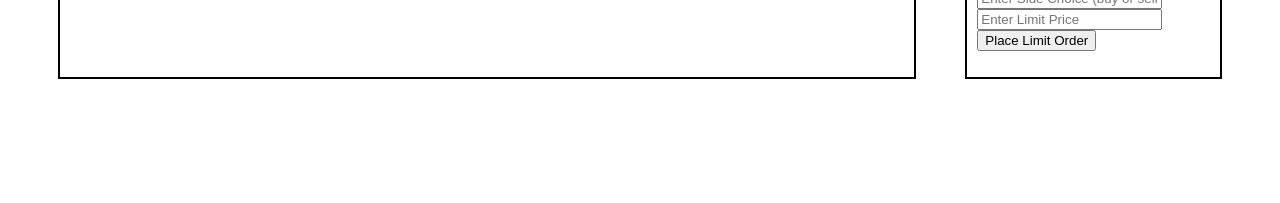
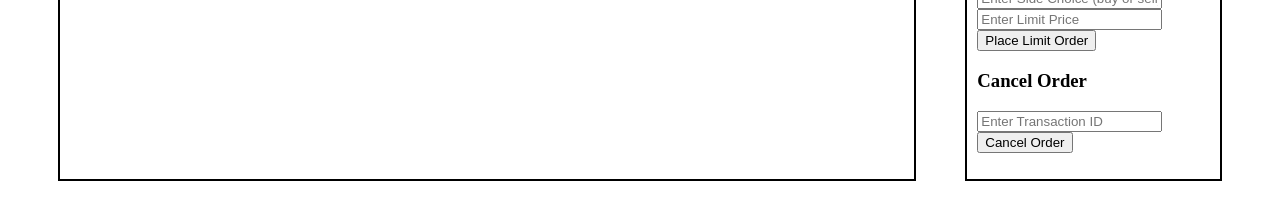
Before and after one commit to AidanB446/justin, a Next.js app in the folder frontend/: page /home in a window 1280 px wide. Shown: the part 586-789 px from the top of the page. Built offline with nearby package versions, Linux system fonts and the light colour scheme; no server answers; sample sign-in values are in the browser's storage.

Commit message:
cancel order addition

```diff
--- a/frontend/app/components/order.js
+++ b/frontend/app/components/order.js
@@ -1,6 +1,5 @@
 "use client";
 
-import { doc } from "prettier";
 import styles from "./order.module.css";
 
 export default function Order(props) {
@@ -8,11 +7,14 @@ export default function Order(props) {
 	// implement cancel order
 	// cancel order needs to be iterative on server side.
 
+	// expose the transaction id
+
+
 	if (typeof props.pipe === "string") {
 		return <div className={styles.order}>{props.pipe}</div>;
 	}
 
-	const newArr = [...props.pipe.slice(0, 5), ...props.pipe.slice(7)];
+	const newArr = [...props.pipe.slice(0, 5), ...props.pipe.slice(6)];
 
 	async function getOrderStatus() {
 		const token = sessionStorage.getItem("token") || null;
@@ -73,7 +75,6 @@ export default function Order(props) {
 				<button onClick={getOrderStatus}>Get Order Status</button>
 				<p id="status_output"></p>
 			</span>
-			<button>Cancel Order</button>
 		</div>
 	);
 }
--- a/frontend/app/home/page.js
+++ b/frontend/app/home/page.js
@@ -4,13 +4,17 @@ import { useEffect, useState } from "react";
 import styles from "./page.module.css";
 
 import Order from "../components/order";
+import {doc} from "prettier";
+import {DEFAULT_SERIF_FONT} from "next/dist/shared/lib/constants";
 
 export default function Home() {
 	const [users, setUsers] = useState([]);
 	const [usernames, setUsernames] = useState([]);
 	const [token, setToken] = useState("");
 
-	const [retrievedOrders, setRetrievedOrders] = useState(["Please complete the fields above, and press the Get Orders button to retrieve previous transactions."]);
+	const [retrievedOrders, setRetrievedOrders] = useState([
+		"Please complete the fields above, and press the Get Orders button to retrieve previous transactions.",
+	]);
 
 	useEffect(() => {
 		const token = sessionStorage.getItem("token");
@@ -193,6 +197,49 @@ export default function Home() {
 		console.log(orders);
 	}
 
+	async function cancelOrder() {
+
+		const user_token = sessionStorage.getItem("token") || null;
+
+		if (user_token === null) {
+			alert("Please login again");
+			window.location.href = "/";
+			return;
+		}
+		const bodyData = {
+			"transaction_id": document.getElementById("cancelorder_transaction_id").value,
+			"users": grabSelectedUsers()
+		}
+		const url = "http://localhost:8000/cancel-order";
+		const request = await fetch(url, {
+			method: "POST",
+			headers: {
+				"Authorization": user_token,
+				"Content-Type": "application/json",
+			},
+			body: JSON.stringify(bodyData),
+		})
+
+		switch (request.status) {
+			case 400 :
+				alert("Please fill out all body information to submit request");
+				break;
+
+			case 401:
+				alert("Please login again");
+				window.location.href = "/";
+				return;
+
+			case 200 :
+				document.getElementById("cancelOrderOutput").value = JSON.stringify(await request.json());
+				break;
+
+			default :
+				break;
+		}
+
+	}
+
 	return (
 		<div className={styles.page}>
 			<div className={styles.userDiv}>
@@ -226,7 +273,11 @@ export default function Home() {
 					{retrievedOrders.map((orderArr, ind) => {
 						return (
 							<span key={ind}>
-								<Order transaction_id={orderArr[6] || null} name={orderArr[4] || null} pipe={orderArr} />
+								<Order
+									transaction_id={orderArr[6] || null}
+									name={orderArr[4] || null}
+									pipe={orderArr}
+								/>
 							</span>
 						);
 					})}
@@ -308,6 +359,20 @@ export default function Home() {
 						</button>
 						<p style={{ color: "red" }} id="LimitOrderDebug"></p>
 					</div>
+					<div id="cancelOrderDiv">
+						<h3>Cancel Order</h3>
+						<input
+							type="text"
+							placeholder="Enter Transaction ID"
+							name="limit"
+							id="cancelorder_transaction_id"
+						/>
+						<br />
+						<button onClick={cancelOrder}>
+							Cancel Order
+						</button>
+						<p style={{ color: "red" }} id="cancelOrderOutput"></p>
+					</div>
 				</div>
 			</div>
 		</div>
```
Also changed, not shown: 1 other file (tests, documents, lock files or other folders).
